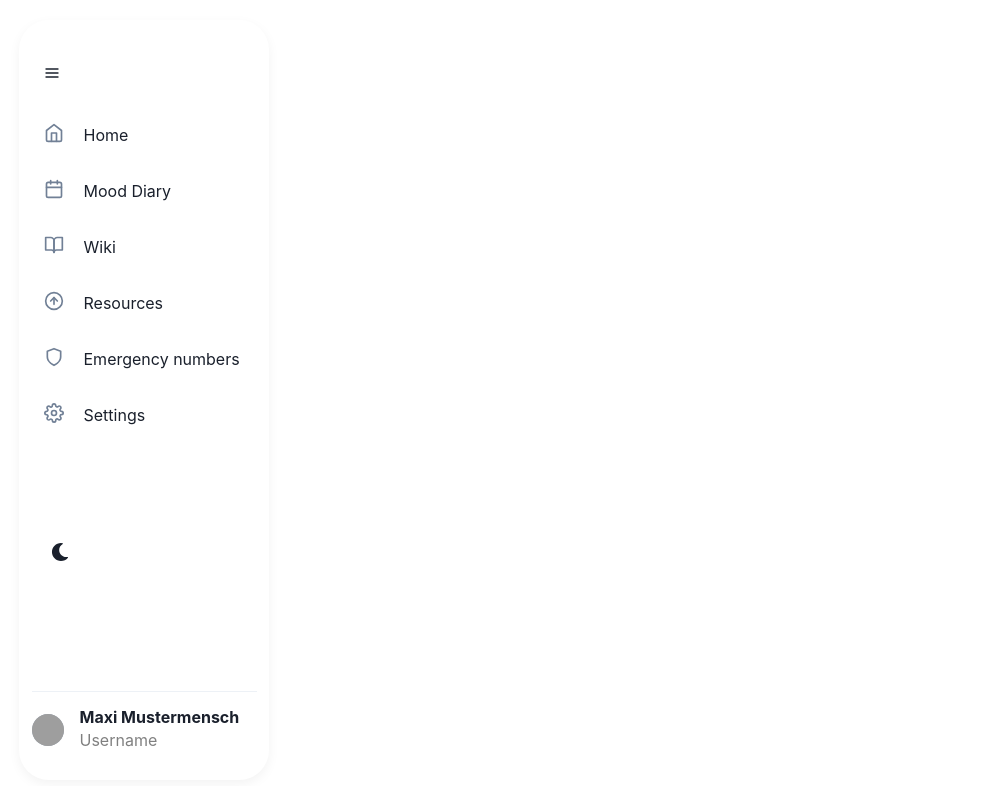
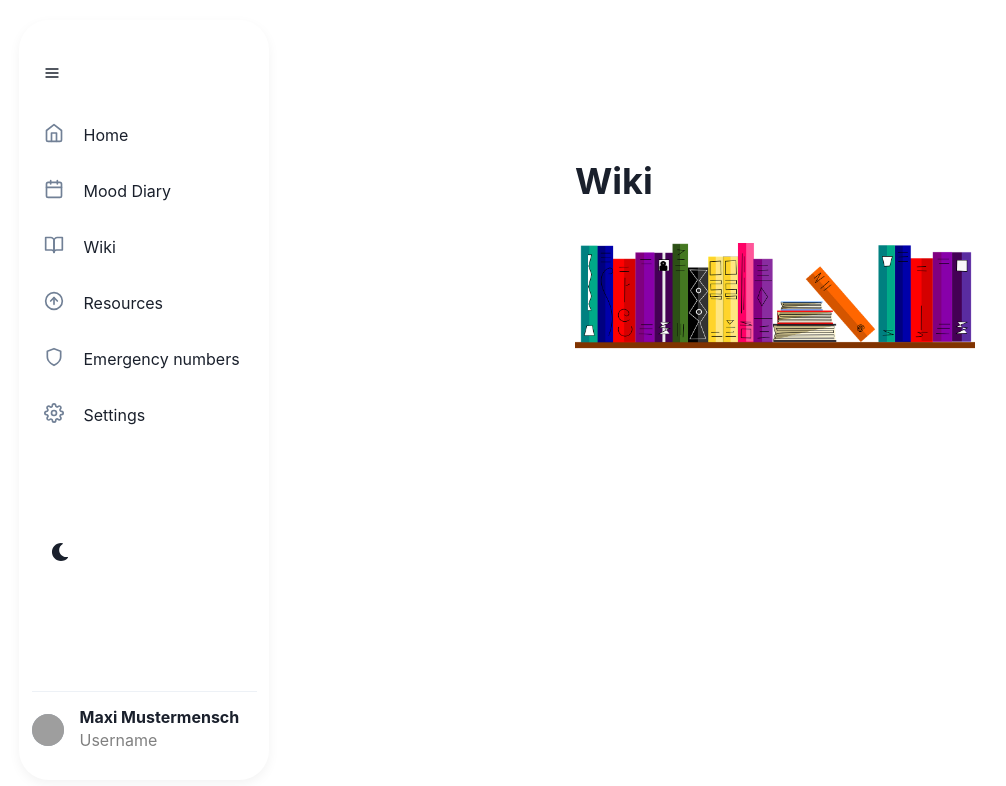
Before and after one commit to TUBerlin-Kopfsachen-Browser-Frontend/kopfsachen-app, a React (Create React App) app: page /wiki in a window 1280 px wide. Shown: the top 786 px of the page, without its empty margins (1-1007 px from the left). Built offline with nearby package versions, Linux system fonts and the light colour scheme; no server answers; grey boxes are pictures that could not be loaded.

Commit message:
small css changes

```diff
--- a/src/routes/wiki.tsx
+++ b/src/routes/wiki.tsx
@@ -13,8 +13,11 @@ import {
     Button,
     Spacer,
     Heading,
+    Image,
+    Stack,
 } from "@chakra-ui/react"
 import Sidebar from "../components/Sidebar"
+import bookshelf from "../bookshelf.png"
 
 // api response format as interface
 interface IEntry {
@@ -50,8 +53,9 @@ const renderContentElement = (contentElement: IContent, index: number, contents:
 function EntryPage(props: IEntryPageProps) {
     return (
         <Flex flexDirection='column'>
+            <img src={bookshelf} alt='book shelf' width='400px'></img>
             <Flex>
-                <Heading marginBottom={5}>
+                <Heading marginBottom={5} fontSize='3xl'>
                     {props.entry.title}
                 </Heading>
             </Flex>
@@ -98,7 +102,7 @@ function FrontPage() {
         let displayInitial = (index === 0 || entries[index - 1].title[0]?.toLowerCase() !== entries[index].title[0]?.toLowerCase());
         return (
             <Flex key={entry.id} flexDirection='column'>
-                <Heading  marginTop={4} size='md'>
+                <Heading  marginTop={4} size='I'>
                     {displayInitial && entries[index].title[0]?.toUpperCase()}
                 </Heading>
                 <Link
@@ -117,13 +121,26 @@ function FrontPage() {
         return (
             <Flex>
                 <Sidebar />
-                <Center fontSize="xl"
-                    margin='auto'
+                <Flex
+                    flexDirection='column'
+                    position='absolute'
+                    top='20vh'
+                    left='45vw'
+                    transform="translateY(-50%, -0%)"
+                    maxWidth='800px'
+                >
+                <Heading marginBottom={10}> Wiki </Heading>
+                <img src={bookshelf} alt='book shelf' width='400px'></img>
+                <Flex
+                    fontSize='xl'
                     alignItems='flex-start'
                     flexDirection='column'
+                    paddingBottom={100}
+                    // paddingLeft={130}
                 >
                     {entries && entries.map(renderEntry)}
-                </Center>
+                </Flex>
+                </Flex>
             </Flex>
 
         );
@@ -131,14 +148,16 @@ function FrontPage() {
         return (
             <Flex>
                 <Sidebar />
-                <Center fontSize="xl"
+                <Flex
+                    fontSize='large'
                     position="absolute"
-                    top="50%"
-                    left="50%"
-                    transform="translateY(-50%, -50%)"
+                    top="20vh"
+                    left="70vh"
+                    transform="-50%, -0%"
+                    maxWidth='800px'
                 >
-                    <EntryPage entry={entryToDisplay} />
-                </Center>
+                        <EntryPage entry={entryToDisplay} />
+                    </Flex>
             </Flex>
         );
     } else {
```
Also changed, not shown: src/bookshelf.png (added).
